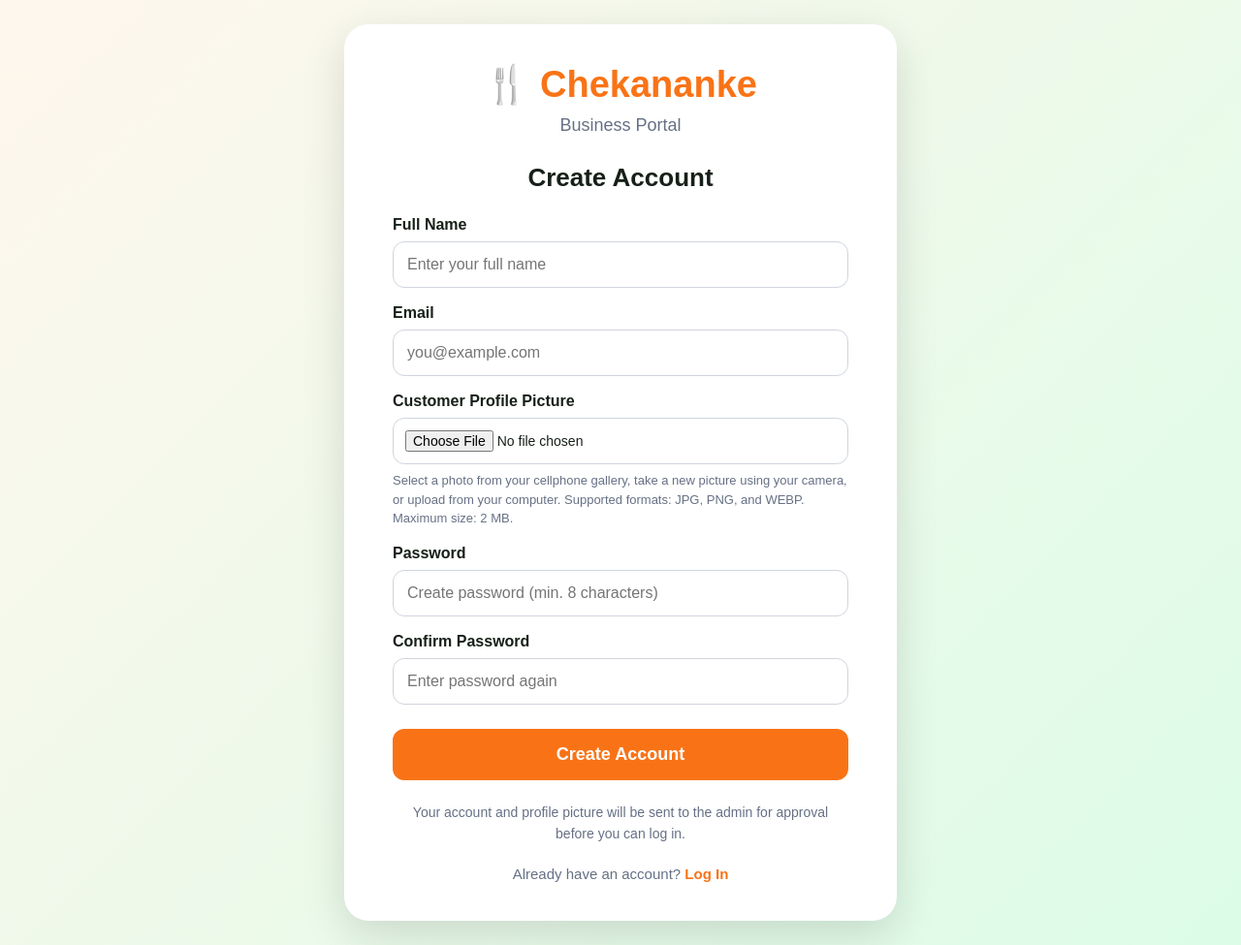
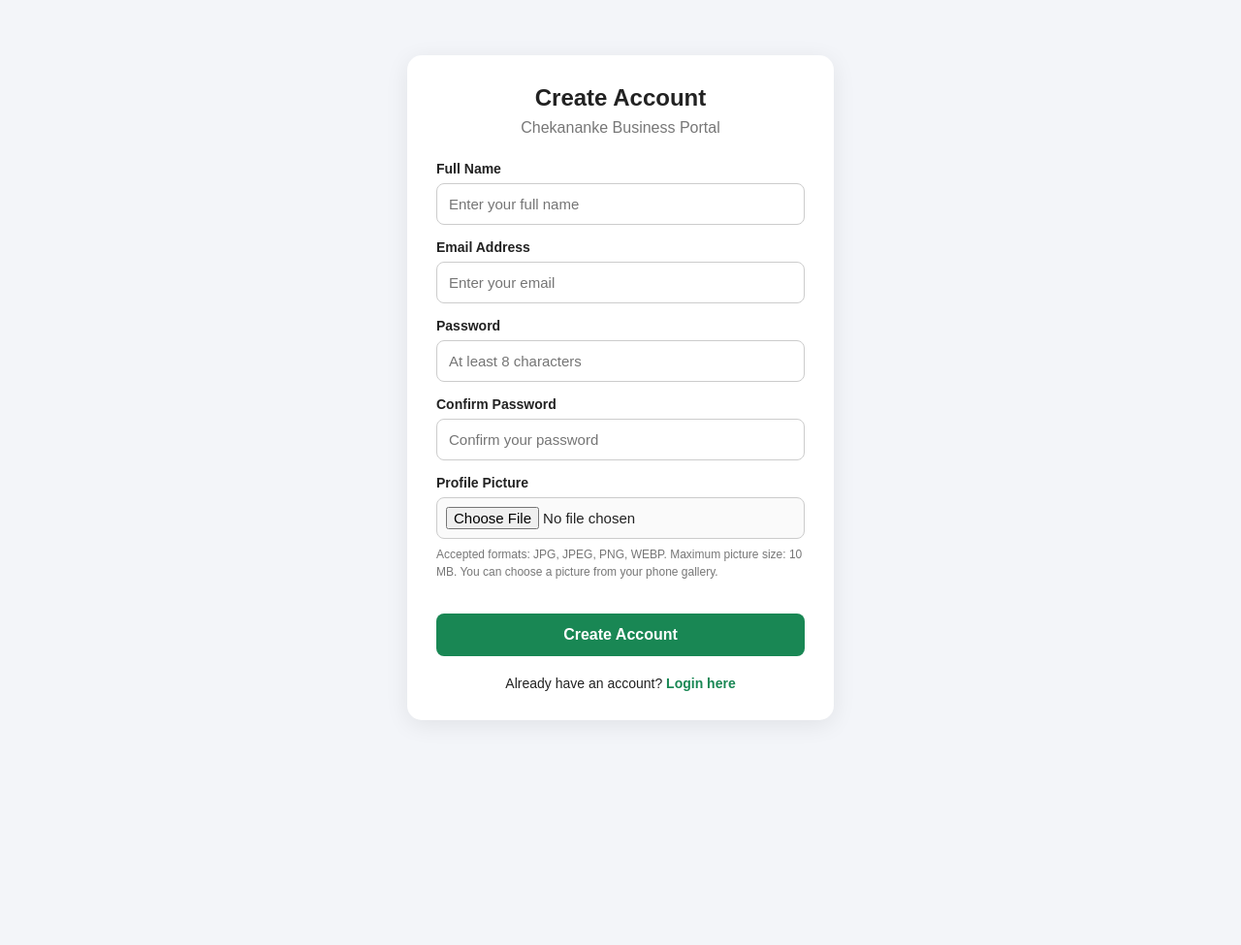
Before and after one commit to lhouienellestomago-cell/kananke, a PHP site: page /signup.php in a window 1280 px wide. Shown: the whole page at 97% size. After the commit the page ends 713 px from the top, so only its background shows below. Run offline with PHP 8.4, Linux system fonts and the light colour scheme.

Commit message:
Update signup.php

```diff
--- a/signup.php
+++ b/signup.php
@@ -16,22 +16,24 @@ $error = "";
 $fullName = "";
 $email = "";
 
-// Create CSRF token
+// Maximum image size: 10 MB
+$maxFileSize = 10 * 1024 * 1024;
+
+// CSRF token
 if (empty($_SESSION["signup_csrf"])) {
     $_SESSION["signup_csrf"] = bin2hex(random_bytes(32));
 }
 
-// Detect request exceeding PHP post_max_size
+if ($_SERVER["REQUEST_METHOD"] === "POST") {
+
+    // Detect requests rejected by PHP post_max_size
     if (
-    $_SERVER["REQUEST_METHOD"] === "POST" &&
         empty($_POST) &&
         empty($_FILES) &&
         !empty($_SERVER["CONTENT_LENGTH"])
     ) {
-    $error = "The uploaded data is too large. Please use a smaller picture.";
-}
-
-if ($_SERVER["REQUEST_METHOD"] === "POST" && $error === "") {
+        $error = "Your upload is too large for the server. Please use a smaller picture or increase the server upload limit.";
+    } else {
 
         $fullName = trim($_POST["full_name"] ?? "");
         $email = trim($_POST["email"] ?? "");
@@ -39,54 +41,30 @@ if ($_SERVER["REQUEST_METHOD"] === "POST" && $error === "") {
         $confirmPassword = $_POST["confirm_password"] ?? "";
         $csrfToken = $_POST["csrf_token"] ?? "";
 
-    if (
-        empty($_SESSION["signup_csrf"]) ||
-        !hash_equals($_SESSION["signup_csrf"], $csrfToken)
-    ) {
-        $error = "Invalid form submission. Please refresh and try again.";
-    }
+        if (!hash_equals($_SESSION["signup_csrf"], $csrfToken)) {
+            $error = "Invalid request. Please refresh the page and try again.";
+        } elseif ($fullName === "" || $email === "" || $password === "" || $confirmPassword === "") {
+            $error = "Please fill in all required fields.";
+        } elseif (strlen($fullName) > 150) {
+            $error = "Full name must not exceed 150 characters.";
+        } elseif (!filter_var($email, FILTER_VALIDATE_EMAIL)) {
+            $error = "Please enter a valid email address.";
+        } elseif ($password !== $confirmPassword) {
+            $error = "Passwords do not match.";
+        } elseif (strlen($password) < 8) {
+            $error = "Password must contain at least 8 characters.";
+        } elseif (!isset($_FILES["profile_picture"])) {
+            $error = "Please select a profile picture.";
+        } else {
 
-    elseif (
-        $fullName === "" ||
-        $email === "" ||
-        $password === "" ||
-        $confirmPassword === ""
-    ) {
-        $error = "Please fill in all fields.";
-    }
+            $picture = $_FILES["profile_picture"];
 
-    elseif (mb_strlen($fullName) > 150) {
-        $error = "Full name must not exceed 150 characters.";
-    }
+            if ($picture["error"] !== UPLOAD_ERR_OK) {
 
-    elseif (!filter_var($email, FILTER_VALIDATE_EMAIL)) {
-        $error = "Please enter a valid email address.";
-    }
-
-    elseif (strlen($email) > 255) {
-        $error = "Email address is too long.";
-    }
-
-    elseif (strlen($password) < 8 || strlen($password) > 72) {
-        $error = "Password must be between 8 and 72 characters.";
-    }
-
-    elseif ($password !== $confirmPassword) {
-        $error = "Passwords do not match.";
-    }
-
-    // Check uploaded picture
-    elseif (!isset($_FILES["profile_picture"])) {
-        $error = "Please select or take a profile picture.";
-    }
-
-    elseif ($_FILES["profile_picture"]["error"] !== UPLOAD_ERR_OK) {
-
-        switch ($_FILES["profile_picture"]["error"]) {
-
+                switch ($picture["error"]) {
                     case UPLOAD_ERR_INI_SIZE:
                     case UPLOAD_ERR_FORM_SIZE:
-                $error = "Your picture is too large for the server. Please use a smaller picture.";
+                        $error = "Your picture exceeds the server's upload limit. Please use a smaller picture.";
                         break;
 
                     case UPLOAD_ERR_PARTIAL:
@@ -94,39 +72,30 @@ if ($_SERVER["REQUEST_METHOD"] === "POST" && $error === "") {
                         break;
 
                     case UPLOAD_ERR_NO_FILE:
-                $error = "Please select or take a profile picture.";
-                break;
-
-            case UPLOAD_ERR_NO_TMP_DIR:
-                $error = "The server upload folder is missing.";
-                break;
-
-            case UPLOAD_ERR_CANT_WRITE:
-                $error = "The server could not save your picture.";
-                break;
-
-            case UPLOAD_ERR_EXTENSION:
-                $error = "A server extension stopped the picture upload.";
+                        $error = "Please select a profile picture.";
                         break;
 
                     default:
-                $error = "Picture upload failed. Please try again.";
+                        $error = "There was an error uploading your picture. Please try again.";
                         break;
                 }
-    }
 
-    elseif (!is_uploaded_file($_FILES["profile_picture"]["tmp_name"])) {
-        $error = "The uploaded picture could not be verified.";
-    }
+            } elseif ($picture["size"] > $maxFileSize) {
 
-    elseif ($_FILES["profile_picture"]["size"] > 2 * 1024 * 1024) {
-        $error = "Profile picture must be 2 MB or smaller.";
-    }
+                $error = "Your picture must be 10 MB or smaller.";
 
-    else {
+            } elseif ($picture["size"] <= 0 || !is_uploaded_file($picture["tmp_name"])) {
 
-        // Verify actual image type
-        $imageInfo = @getimagesize($_FILES["profile_picture"]["tmp_name"]);
+                $error = "Invalid picture upload.";
+
+            } else {
+
+                // Validate actual image content
+                $imageInfo = getimagesize($picture["tmp_name"]);
+
+                if ($imageInfo === false) {
+                    $error = "The selected file is not a valid image.";
+                } else {
 
                     $allowedTypes = [
                         IMAGETYPE_JPEG => "image/jpeg",
@@ -134,40 +103,31 @@ if ($_SERVER["REQUEST_METHOD"] === "POST" && $error === "") {
                         IMAGETYPE_WEBP => "image/webp"
                     ];
 
-        if (!$imageInfo || !isset($allowedTypes[$imageInfo[2]])) {
+                    $imageType = $imageInfo[2];
 
-            $error = "Unsupported image format. Please use JPG, PNG, or WEBP. If using an iPhone, choose Most Compatible in Camera settings.";
-
+                    if (!isset($allowedTypes[$imageType])) {
+                        $error = "Only JPG, JPEG, PNG, and WEBP images are allowed.";
                     } else {
 
-            $pictureType = $allowedTypes[$imageInfo[2]];
+                        $pictureData = file_get_contents($picture["tmp_name"]);
+                        $pictureType = $allowedTypes[$imageType];
 
-            $pictureData = file_get_contents(
-                $_FILES["profile_picture"]["tmp_name"]
-            );
-
-            if ($pictureData === false || $pictureData === "") {
-
-                $error = "Could not read your profile picture.";
-
-            } else {
-
-                // Check duplicate email
-                $stmt = $conn->prepare(
+                        // Check if email already exists
+                        $check = $conn->prepare(
                             "SELECT id FROM users WHERE email = ? LIMIT 1"
                         );
 
-                $stmt->bind_param("s", $email);
-                $stmt->execute();
+                        $check->bind_param("s", $email);
+                        $check->execute();
+                        $result = $check->get_result();
 
-                $exists = $stmt->get_result()->num_rows > 0;
-                $stmt->close();
+                        if ($result->num_rows > 0) {
+                            $error = "This email address is already registered.";
+                        }
 
-                if ($exists) {
+                        $check->close();
 
-                    $error = "This email address is already registered.";
-
-                } else {
+                        if ($error === "") {
 
                             $hashedPassword = password_hash(
                                 $password,
@@ -176,8 +136,8 @@ if ($_SERVER["REQUEST_METHOD"] === "POST" && $error === "") {
 
                             $role = "user";
                             $status = "Pending";
+                            $nullBlob = null;
 
-                    // Save customer and picture in MySQL
                             $stmt = $conn->prepare(
                                 "INSERT INTO users
                                 (
@@ -192,8 +152,6 @@ if ($_SERVER["REQUEST_METHOD"] === "POST" && $error === "") {
                                 VALUES (?, ?, ?, ?, ?, ?, ?)"
                             );
 
-                    $nullBlob = null;
-
                             $stmt->bind_param(
                                 "sssssbs",
                                 $email,
@@ -205,21 +163,16 @@ if ($_SERVER["REQUEST_METHOD"] === "POST" && $error === "") {
                                 $pictureType
                             );
 
+                            // Send profile picture as a BLOB
                             $stmt->send_long_data(5, $pictureData);
 
                             if ($stmt->execute()) {
-
-                        $stmt->close();
 
                                 unset($_SESSION["signup_csrf"]);
 
                                 header("Location: login.php?registered=1");
                                 exit;
 
-                    } else {
-
-                        if ($stmt->errno === 1062) {
-                            $error = "This email address is already registered.";
                             } else {
                                 $error = "Registration failed. Please try again.";
                             }
@@ -231,244 +184,156 @@ if ($_SERVER["REQUEST_METHOD"] === "POST" && $error === "") {
             }
         }
     }
+}
 ?>
 
 <!DOCTYPE html>
 <html lang="en">
 <head>
-
 <meta charset="UTF-8">
 <meta name="viewport" content="width=device-width, initial-scale=1.0">
 
-<title>Chekananke - Sign Up</title>
+<title>Create Account | Chekananke</title>
 
 <style>
-
 * {
     box-sizing: border-box;
-    margin: 0;
-    padding: 0;
-    font-family: Arial, sans-serif;
 }
 
 body {
+    margin: 0;
+    padding: 25px 15px;
     min-height: 100vh;
-    background: linear-gradient(135deg, #fff7ed, #dcfce7);
-    color: #172018;
     display: flex;
     align-items: center;
     justify-content: center;
-    padding: 25px 15px;
+    background: #f3f5f9;
+    font-family: Arial, sans-serif;
+    color: #222;
 }
 
-.signup-card {
+.container {
     width: 100%;
-    max-width: 570px;
-    background: white;
-    padding: 40px 50px;
-    border-radius: 25px;
-    box-shadow: 0 15px 45px #0002;
+    max-width: 440px;
+    background: #fff;
+    padding: 30px;
+    border-radius: 15px;
+    box-shadow: 0 5px 25px rgba(0,0,0,0.08);
 }
 
-.logo {
+h2 {
     text-align: center;
-    font-size: 38px;
-    font-weight: 800;
-    color: #f97316;
-    margin-bottom: 10px;
+    margin: 0 0 8px;
 }
 
 .subtitle {
     text-align: center;
-    color: #667085;
-    font-size: 18px;
-    margin-bottom: 28px;
-}
-
-h1 {
-    text-align: center;
-    margin-bottom: 24px;
-    font-size: 26px;
+    color: #777;
+    margin: 0 0 25px;
 }
 
 label {
     display: block;
-    margin: 17px 0 8px;
+    margin: 15px 0 7px;
     font-weight: bold;
+    font-size: 14px;
 }
 
 input {
     width: 100%;
-    padding: 14px;
-    border: 1px solid #d0d5dd;
-    border-radius: 12px;
-    font-size: 16px;
-    background: white;
+    padding: 12px;
+    border: 1px solid #ccc;
+    border-radius: 8px;
+    font-size: 15px;
 }
 
 input:focus {
     outline: none;
-    border-color: #f97316;
-    box-shadow: 0 0 0 3px #f9731620;
+    border-color: #198754;
 }
 
-input[type="file"] {
-    cursor: pointer;
-    padding: 12px;
-    font-size: 14px;
+.file-input {
+    padding: 9px;
+    background: #fafafa;
+}
+
+.preview {
+    display: none;
+    width: 120px;
+    height: 120px;
+    object-fit: cover;
+    border-radius: 50%;
+    margin: 15px auto;
+    border: 3px solid #198754;
 }
 
 .hint {
-    color: #667085;
-    font-size: 13px;
+    font-size: 12px;
+    color: #777;
     margin-top: 7px;
     line-height: 1.5;
 }
 
-.preview-container {
-    display: none;
-    text-align: center;
-    margin-top: 18px;
-}
-
-.preview-container img {
-    width: 135px;
-    height: 135px;
-    object-fit: cover;
-    border-radius: 50%;
-    border: 4px solid #f97316;
-    background: #f3f4f6;
-}
-
-.preview-text {
-    margin-top: 8px;
-    color: #15803d;
-    font-size: 14px;
+button {
+    width: 100%;
+    margin-top: 22px;
+    padding: 13px;
+    border: none;
+    border-radius: 8px;
+    background: #198754;
+    color: white;
+    font-size: 16px;
     font-weight: bold;
-}
-
-.btn {
-    width: 100%;
-    padding: 16px;
-    border: none;
-    border-radius: 12px;
-    background: #f97316;
-    color: white;
-    font-size: 18px;
-    font-weight: bold;
-    margin-top: 25px;
     cursor: pointer;
 }
 
-.btn:hover {
-    background: #ea580c;
-}
-
-.message {
-    padding: 13px;
-    border-radius: 10px;
-    margin-bottom: 18px;
-    text-align: center;
-    line-height: 1.5;
-    overflow-wrap: anywhere;
+button:hover {
+    background: #146c43;
 }
 
 .error {
-    background: #fee2e2;
-    color: #b91c1c;
-}
-
-.demo {
+    background: #ffe5e5;
+    color: #b00020;
+    border-radius: 8px;
+    padding: 12px;
+    margin-bottom: 15px;
     font-size: 14px;
-    color: #667085;
-    margin-top: 22px;
-    text-align: center;
-    line-height: 1.6;
 }
 
 .login-link {
     text-align: center;
-    margin-top: 22px;
-    color: #667085;
-    font-size: 15px;
+    margin-top: 20px;
+    font-size: 14px;
 }
 
-a {
-    color: #f97316;
+.login-link a {
+    color: #198754;
+    text-decoration: none;
     font-weight: bold;
-    text-decoration: none;
 }
 
-a:hover {
-    text-decoration: underline;
-}
-
-@media (max-width: 600px) {
-
-    body {
-        padding: 15px;
-    }
-
-    .signup-card {
-        padding: 30px 20px;
-        border-radius: 20px;
-    }
-
-    .logo {
-        font-size: 30px;
-    }
-
-    .subtitle {
-        font-size: 16px;
-    }
-
-    h1 {
-        font-size: 23px;
-    }
-
-    input {
-        padding: 13px;
-        font-size: 16px;
-    }
-
-    .btn {
-        padding: 15px;
-        font-size: 17px;
-    }
-
-    .preview-container img {
-        width: 120px;
-        height: 120px;
+@media (max-width: 480px) {
+    .container {
+        padding: 22px 18px;
     }
 }
-
 </style>
-
 </head>
 
 <body>
 
-<div class="signup-card">
+<div class="container">
 
-    <div class="logo">🍴 Chekananke</div>
-
-    <p class="subtitle">Business Portal</p>
-
-    <h1>Create Account</h1>
+    <h2>Create Account</h2>
+    <p class="subtitle">Chekananke Business Portal</p>
 
     <?php if ($error !== ""): ?>
-
-        <div class="message error">
+        <div class="error">
             <?= htmlspecialchars($error, ENT_QUOTES, "UTF-8") ?>
         </div>
-
     <?php endif; ?>
 
-    <form
-        action="signup.php"
-        method="POST"
-        enctype="multipart/form-data"
-    >
+    <form method="POST" enctype="multipart/form-data">
 
         <input
             type="hidden"
@@ -477,137 +342,123 @@ a:hover {
         >
 
         <label for="full_name">Full Name</label>
-
         <input
             type="text"
             id="full_name"
             name="full_name"
+            maxlength="150"
+            value="<?= htmlspecialchars($fullName, ENT_QUOTES, "UTF-8") ?>"
             placeholder="Enter your full name"
-            value="<?= htmlspecialchars($fullName, ENT_QUOTES, "UTF-8") ?>"
-            maxlength="150"
-            autocomplete="name"
             required
         >
 
-        <label for="email">Email</label>
-
+        <label for="email">Email Address</label>
         <input
             type="email"
             id="email"
             name="email"
-            placeholder="you@example.com"
             value="<?= htmlspecialchars($email, ENT_QUOTES, "UTF-8") ?>"
-            maxlength="255"
-            autocomplete="email"
+            placeholder="Enter your email"
             required
         >
 
-        <label for="profile_picture">Customer Profile Picture</label>
+        <label for="password">Password</label>
+        <input
+            type="password"
+            id="password"
+            name="password"
+            minlength="8"
+            placeholder="At least 8 characters"
+            required
+        >
 
+        <label for="confirm_password">Confirm Password</label>
+        <input
+            type="password"
+            id="confirm_password"
+            name="confirm_password"
+            minlength="8"
+            placeholder="Confirm your password"
+            required
+        >
+
+        <label for="profile_picture">Profile Picture</label>
         <input
             type="file"
             id="profile_picture"
             name="profile_picture"
-            accept="image/*"
+            class="file-input"
+            accept="image/jpeg,image/png,image/webp"
             required
         >
 
         <p class="hint">
-            Select a photo from your cellphone gallery, take a new
-            picture using your camera, or upload from your computer.
-            Supported formats: JPG, PNG, and WEBP. Maximum size: 2 MB.
+            Accepted formats: JPG, JPEG, PNG, WEBP.
+            Maximum picture size: 10 MB.
+            You can choose a picture from your phone gallery.
         </p>
 
-        <div class="preview-container" id="previewContainer">
-            <img id="picturePreview" src="" alt="Profile picture preview">
-            <p class="preview-text">Profile picture selected!</p>
-        </div>
-
-        <label for="password">Password</label>
-
-        <input
-            type="password"
-            id="password"
-            name="password"
-            placeholder="Create password (min. 8 characters)"
-            minlength="8"
-            maxlength="72"
-            autocomplete="new-password"
-            required
+        <img
+            id="imagePreview"
+            class="preview"
+            alt="Profile picture preview"
         >
 
-        <label for="confirm_password">Confirm Password</label>
-
-        <input
-            type="password"
-            id="confirm_password"
-            name="confirm_password"
-            placeholder="Enter password again"
-            minlength="8"
-            maxlength="72"
-            autocomplete="new-password"
-            required
-        >
-
-        <button class="btn" type="submit">
-            Create Account
-        </button>
+        <button type="submit">Create Account</button>
 
     </form>
 
-    <p class="demo">
-        Your account and profile picture will be sent to the admin
-        for approval before you can log in.
-    </p>
-
-    <p class="login-link">
+    <div class="login-link">
         Already have an account?
-        <a href="login.php">Log In</a>
-    </p>
+        <a href="login.php">Login here</a>
+    </div>
 
 </div>
 
 <script>
+const pictureInput = document.getElementById("profile_picture");
+const preview = document.getElementById("imagePreview");
 
-const pictureInput = document.getElementById("profile_picture");
-const previewContainer = document.getElementById("previewContainer");
-const picturePreview = document.getElementById("picturePreview");
-
-let currentPreviewUrl = null;
+const maxSize = 10 * 1024 * 1024;
 
 pictureInput.addEventListener("change", function () {
 
     const file = this.files[0];
 
-    if (currentPreviewUrl) {
-        URL.revokeObjectURL(currentPreviewUrl);
-        currentPreviewUrl = null;
-    }
-
-    previewContainer.style.display = "none";
-    picturePreview.src = "";
+    preview.style.display = "none";
+    preview.removeAttribute("src");
 
     if (!file) {
         return;
     }
 
-    if (!file.type.startsWith("image/")) {
-        alert("Please select an image file.");
+    if (file.size > maxSize) {
+        alert("Your picture must be 10 MB or smaller.");
         this.value = "";
         return;
     }
 
-    if (file.size > 5 * 1024 * 1024) {
-        alert("Your picture must be 5 MB or smaller.");
+    const allowedTypes = [
+        "image/jpeg",
+        "image/png",
+        "image/webp"
+    ];
+
+    if (!allowedTypes.includes(file.type)) {
+        alert("Please select a JPG, PNG, or WEBP image.");
         this.value = "";
         return;
     }
 
-    currentPreviewUrl = URL.createObjectURL(file);
-    picturePreview.src = currentPreviewUrl;
-    previewContainer.style.display = "block";
+    const reader = new FileReader();
+
+    reader.onload = function (event) {
+        preview.src = event.target.result;
+        preview.style.display = "block";
+    };
+
+    reader.readAsDataURL(file);
 });
-
 </script>
 
 </body>
```
Lines whose indentation alone changed are shown as unchanged.
